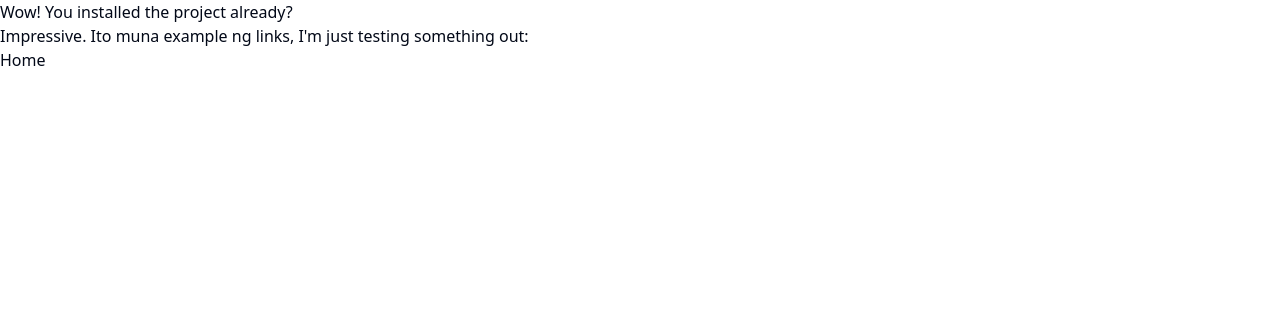
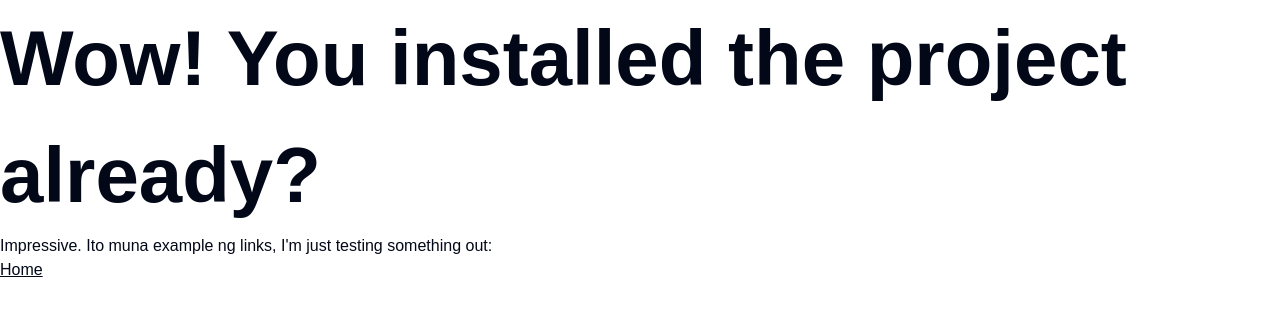
Before and after one commit to plvkyan/ceit-website, a React (Vite) app in the folder client/: page / in a window 1280 px wide. Shown: the top 316 px of the page. Built offline with nearby package versions, Linux system fonts and the light colour scheme.

Commit message:
style(index.css): update heading font

```diff
--- a/client/src/App.tsx
+++ b/client/src/App.tsx
@@ -9,7 +9,7 @@ function App() {
       <nav>
         <ul>
           <li>
-            <Link to="home">Home</Link>
+            <Link to="home" className="text-blue underline">Home</Link>
           </li>
         </ul>
       </nav>
--- a/client/src/index.css
+++ b/client/src/index.css
@@ -1,6 +1,22 @@
 @tailwind base;
 @tailwind components;
 @tailwind utilities;
+
+:root {
+  font-family: 'DM Sans', sans-serif;
+}
+
+h1 {
+  font-family: 'Figtree', sans-serif;
+  font-size: 4.875rem;
+  font-weight: 900;
+}
+
+h2 {
+  font-family: 'Figtree', sans-serif;
+  font-size: 3rem;
+  font-weight: 900;
+}
 
 @layer base {
   :root {
```
